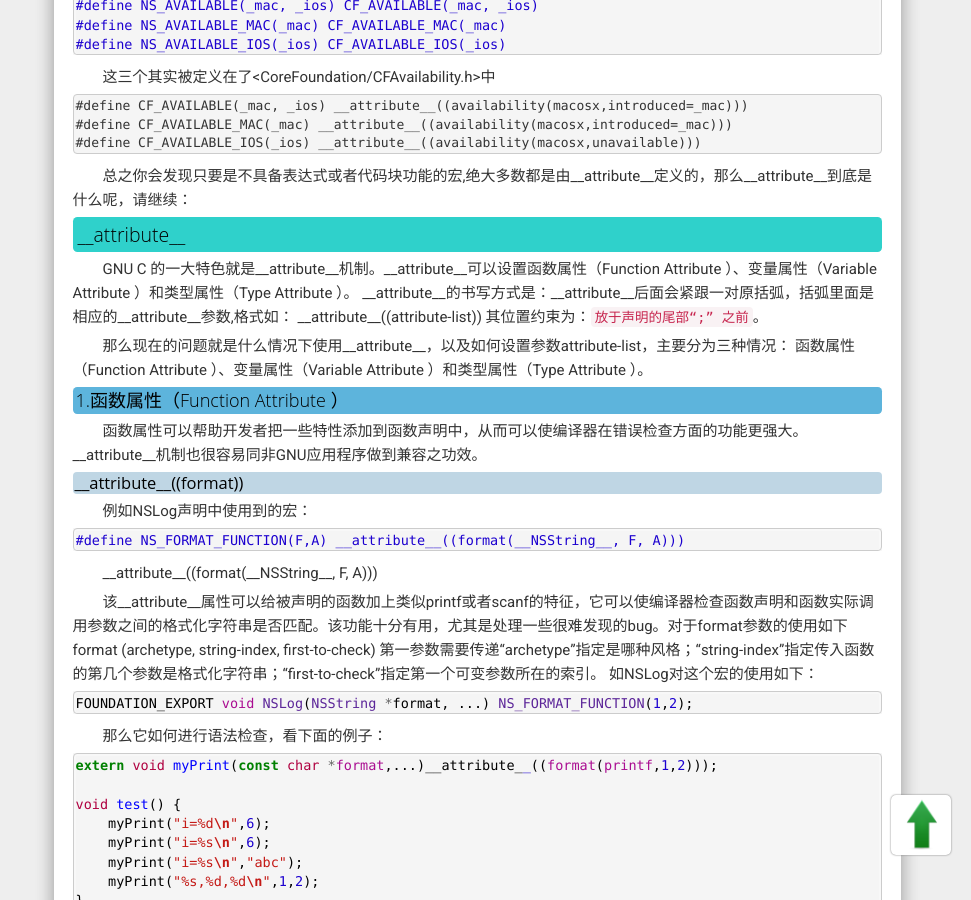
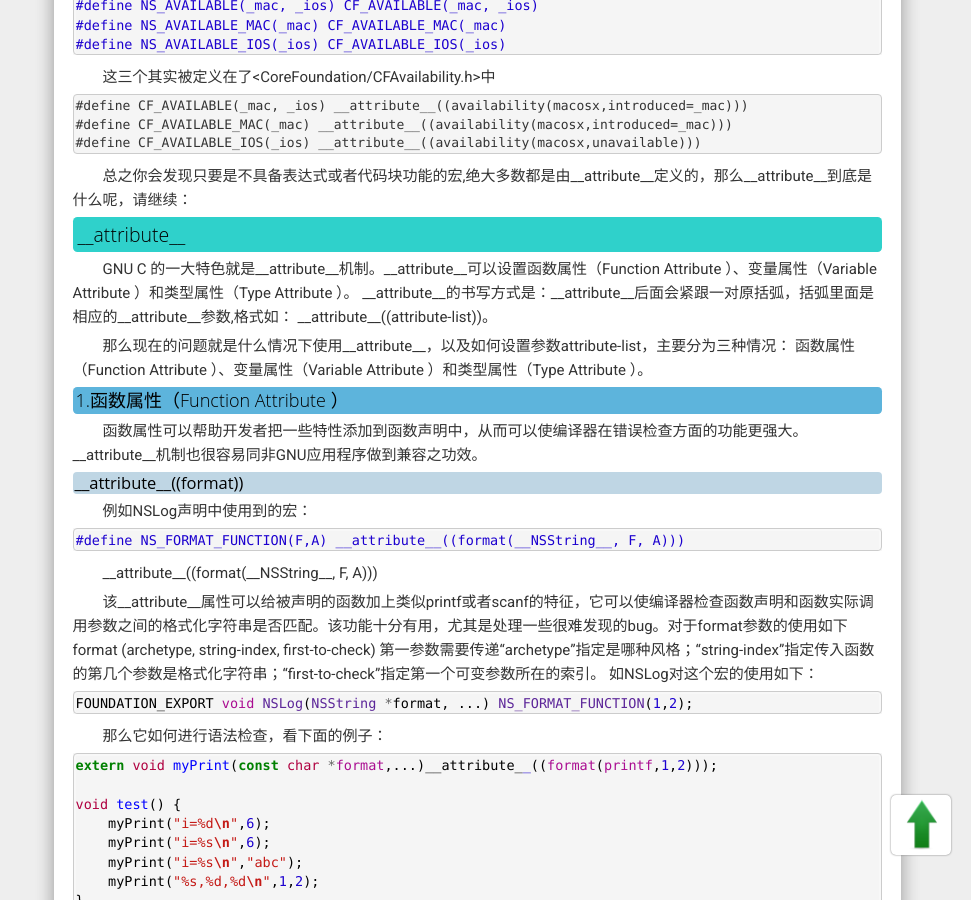
Before and after one commit to mikezone/mikezone.github.io, a Jekyll site: the page built from _posts/2016-01-20-iOS宏和__attribute__.md, in a window 1280 px wide and 900 px high, scrolled down 4016 px. Shown: the whole window, without its empty margins (309-1280 px from the left). Built offline with Jekyll 4.4.1, drawn with Linux system fonts in a browser that asks for light colours; nearby versions of some CDN libraries; comment, search, counter and statistics services are not loaded; some of the changed text lies outside the part shown.

Commit message:
no message

````diff
--- a/_posts/2016-01-20-iOS宏和__attribute__.md
+++ b/_posts/2016-01-20-iOS宏和__attribute__.md
@@ -5,11 +5,11 @@
 categories: iOS
 ---
 **本文目录**<br/>
-1. iOS宏的经典用法<br/>
-2. Apple的习惯<br/>
-3. \_\_attribute\_\_<br/>
+1. <a href="#anchor1_0">iOS宏的经典用法</a><br/>
+2. <a href="#anchor2_0">Apple的习惯</a><br/>
+3. <a href="#anchor3_0">\_\_attribute\_\_</a><br/>
 
-### iOS宏的经典用法
+<h3 id="anchor1_0">iOS宏的经典用法</h3>
 
 #### 1.常量宏、表达式宏
 ```objectivec
@@ -115,7 +115,7 @@
 
 还有一点要注意的是：`#`和`##`只能用在宏定义中，而不能使用在函数或者方法中。
 
-### Apple使用宏的一些习惯
+<h3 id="anchor2_0">Apple使用宏的一些习惯</h3>
 
 ##### 1.类的声明除了引用的其他头文件 用下面一对宏标记
 ```objectivec
@@ -246,12 +246,11 @@
 
 总之你会发现只要是不具备表达式或者代码块功能的宏,绝大多数都是由\_\_attribute\_\_定义的，那么\_\_attribute\_\_到底是什么呢，请继续：
 
-### \_\_attribute\_\_
+<h3 id="anchor3_0">__attribute__</h3>
 
 GNU C 的一大特色就是\_\_attribute\_\_机制。\_\_attribute\_\_可以设置函数属性（Function Attribute ）、变量属性（Variable Attribute ）和类型属性（Type Attribute ）。
 \_\_attribute\_\_的书写方式是：\_\_attribute\_\_后面会紧跟一对原括弧，括弧里面是相应的__attribute__参数,格式如：
-\_\_attribute\_\_((attribute-list))
-其位置约束为：`放于声明的尾部“;” 之前`。
+\_\_attribute\_\_((attribute-list))。
 
 那么现在的问题就是什么情况下使用\_\_attribute\_\_，以及如何设置参数attribute-list，主要分为三种情况：
 函数属性（Function Attribute ）、变量属性（Variable Attribute ）和类型属性（Type Attribute ）。
````
Also changed, not shown: _posts/2017-08-06-block调用大法.md (added, +213 -0 lines), static/img/blogRes/asm_code_compare.png (added).
